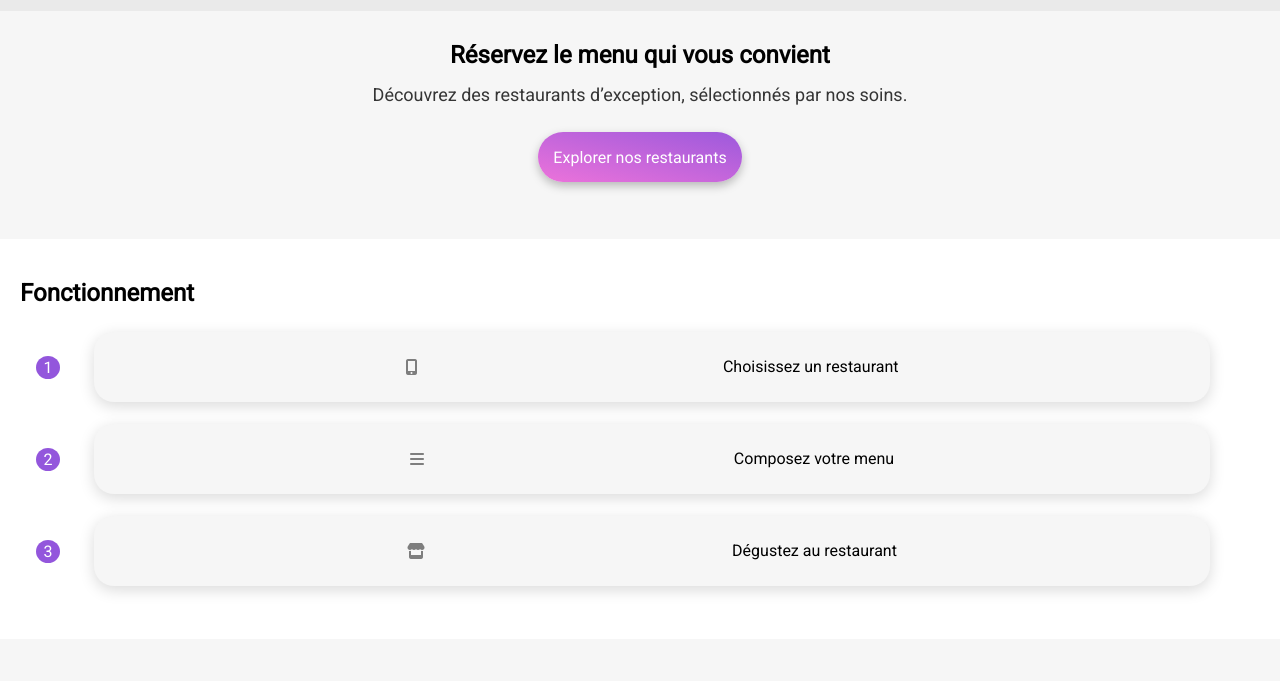
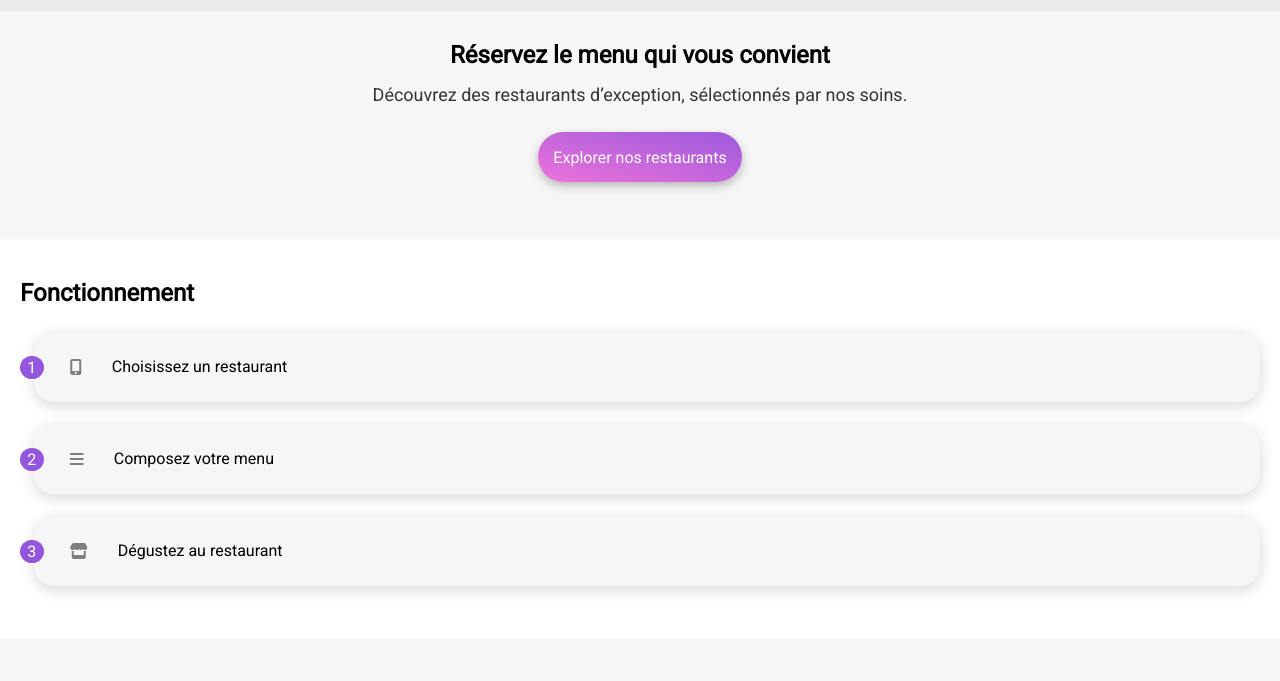
Before and after one commit to frrobert42/ohmyfood, a plain HTML site: page index.html in a window 1280 px wide. Shown: the part 103-784 px from the top of the page. Drawn offline with Linux system fonts and the light colour scheme; a web font is replaced by a local one.

Commit message:
f :pencil:

```diff
--- a/css/style.css
+++ b/css/style.css
@@ -153,7 +153,7 @@ main {
 .how-to-use a p {
     z-index: 2;
     width: 1.5em;
-    margin: 0 -16px 0 16px;
+    margin: 0 -10px 0 0;
     padding: 2px 0;
     border-radius: 50%;
     color: white;
@@ -161,12 +161,12 @@ main {
 }
 
 .how-to-use a button {
-    width: 90%;
+    width: 100%;
     height: 70px;
     margin: 5px auto;
     display: flex;
     flex-direction: row;
-    justify-content: space-evenly;
+    justify-content: start;
     align-items: center;
     font-size: 16px;
     font-weight: 500;
@@ -179,6 +179,7 @@ main {
 
 .how-to-use a button i {
     color: #7E7E7E;
+    margin: 0 30px;
 }
 
 .how-to-use a:hover button i {
```
